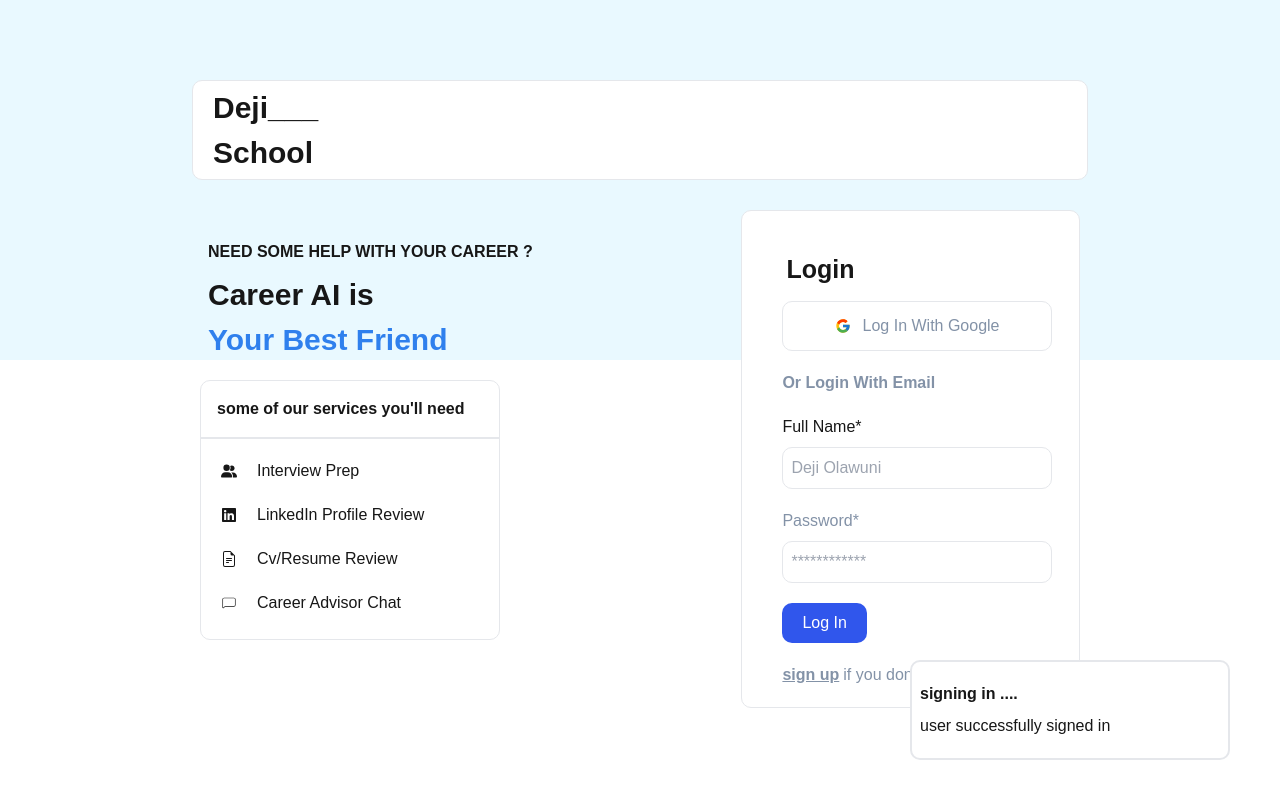
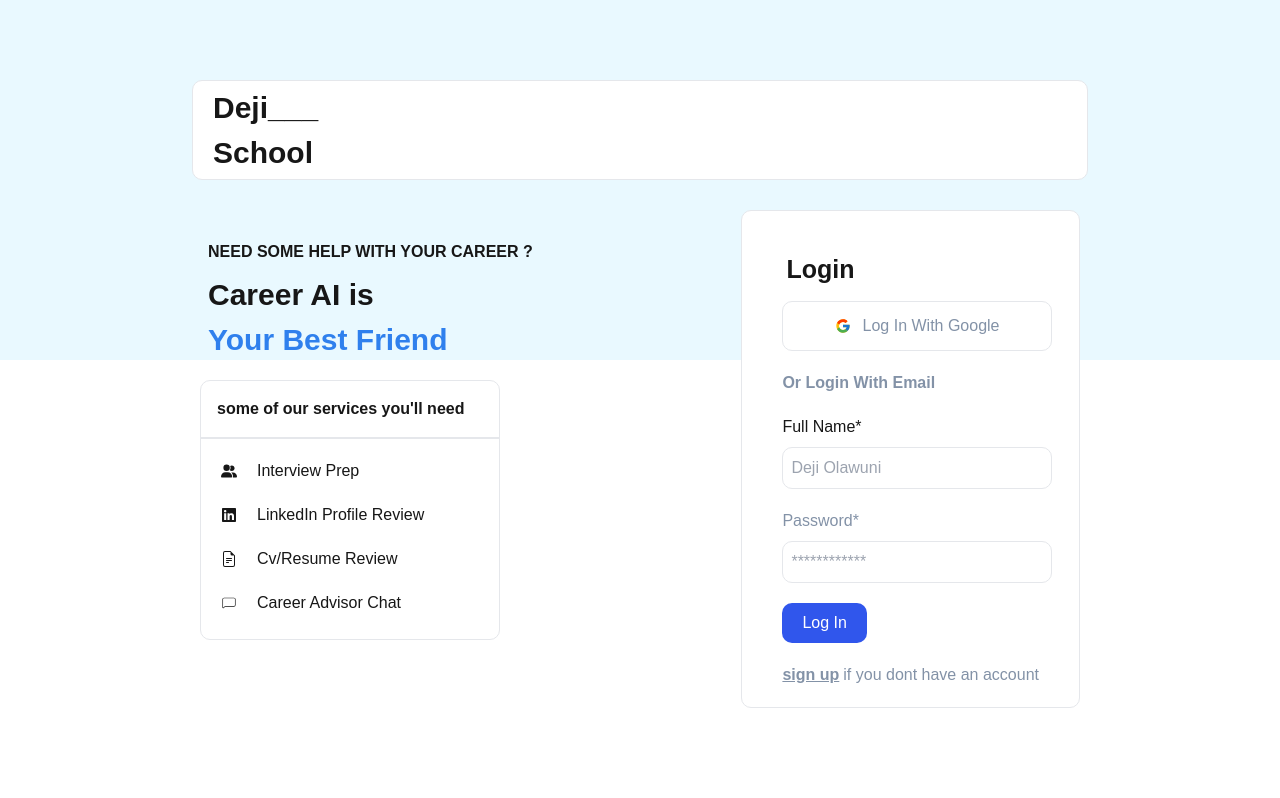
Before and after one commit to binarybeastt/nextjs-frontend, a Next.js app: page /Signin in a window 1280 px wide. Built offline with nearby package versions, Linux system fonts and the light colour scheme.

Commit message:
fixed deployyment errors from vercel

```diff
--- a/src/app/Signin/page.tsx
+++ b/src/app/Signin/page.tsx
@@ -51,12 +51,12 @@ const Log = () => {
         </div>
       {/* mobile screen sign up component */}
 
-      <div className=" sm:h-[120px] sm:mt-[300px] bg-red-90 hidde relative">
+      {/* <div className=" sm:h-[120px] sm:mt-[300px] bg-red-90 hidde relative">
         <div className="bg-white border-2 w-[25%] px-2 py-5 rounded-[10px] h-fit absolute right-[50px] top-0  bottom-[0px] space-y-2">
           <h4 className="font-bold">signing in ....</h4>
           <p>user successfully signed in</p>
         </div>
-      </div>
+      </div> */}
 
     </div>
   );
--- a/src/app/components/Login.tsx
+++ b/src/app/components/Login.tsx
@@ -27,14 +27,16 @@ const LogIn = () => {
             username,
             password,
           });
-
           // Store the access token in localStorage
           localStorage.setItem('access_token', response.data.access_token);
+          router.push('/home'); // Navigate to the homepage on successful login
+          console.log('Login successful:', response.data);
 
-          router.push('/home'); // Navigate to the homepage on successful login
         } catch (err) {
           console.error('Error during login:', err);
           setError('Login failed. Please check your credentials.');
+          // setUsername('')
+          // setPassword('')
         }
         finally{
           setLoading(false)
@@ -42,7 +44,7 @@ const LogIn = () => {
       };
 
   return (
-    <div className="px-4 py-4 sm:px-0 sm:py-0 bg-white rounded-[10px] sm:border">
+    <div className="px-4 py-4 sm:px-0 sm:py-0 bg-white rounded-[10px] sm:border relative">
       <div className="sm:mx-10 w-[100%] sm:w-[80%]">
         <p className="capitalize font-bold text-[25px] mt-10 mx-1">login</p>
         <a
@@ -120,6 +122,12 @@ const LogIn = () => {
           <p className="text-[#8392A7]">if you dont have an account</p>
         </div>
       </div>
+      {/* <div className=" sm:h-[120px] sm:mt-[300px] bg-red-90 hidde"> */}
+        {/* <div className="bg-white border-2  px-2 py-5 rounded-[10px] h-fit absolute right-[0px] top- bottom-[0px] space-y-2">
+          <h4 className="font-bold">signing in ....</h4>
+          <p>user successfully signed in</p>
+        </div> */}
+      {/* </div> */}
     </div>
   );
 };
--- a/src/app/components/screens/Screen2.tsx
+++ b/src/app/components/screens/Screen2.tsx
@@ -41,7 +41,7 @@ const Screen2 = () => {
         </p>
         <form
           className="flex flex-col gap-y-3 mx-5 border-2 p-2 sm:p-5 rounded-[10px] "
-          //   onSubmit={handleFile}
+            onSubmit={handleFile}
         >
           <p className="sm:text-[25px] text-[20px] font-bold">Upload LinkedIn Profile</p>
 
--- a/src/app/components/screens/Screen3.tsx
+++ b/src/app/components/screens/Screen3.tsx
@@ -43,7 +43,7 @@ const Screen3 = () => {
         </p>
         <form
           className="flex flex-col gap-y-3 mx-5 border-2 p-2 sm:p-5 rounded-[10px] "
-          //   onSubmit={handleFile}
+            onSubmit={handleFile}
         >
           <p className="sm:text-[25px] text-[20px] font-bold">Upload CV/Resume</p>
           {/* file uploading */}
--- a/src/app/components/screens/Screen4.tsx
+++ b/src/app/components/screens/Screen4.tsx
@@ -9,7 +9,7 @@ const Screen4 = () => {
         <p className="font-bold text-[20px] mx-4">Career Advisor Chat</p>
         <p className="px-7">
           Unlock Your Career Potential with Notwale, Our AI-Powered Career
-          Advisor. Notwale can assess users's current career situations, offer
+          Advisor. Notwale can assess users\'s current career situations, offer
           recommendations for career paths, suggest relevant education or
           training opportunities, and provide tips for professional growth and
           success.
```
Also changed, not shown: src/app/login/page.tsx (+4 -4 lines).
